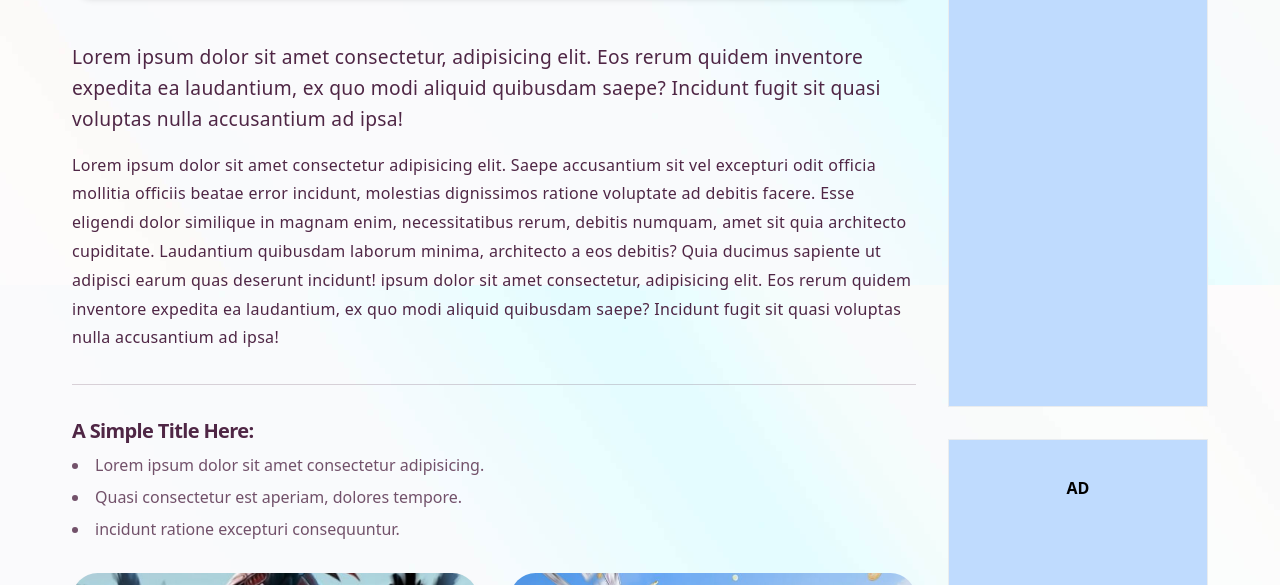
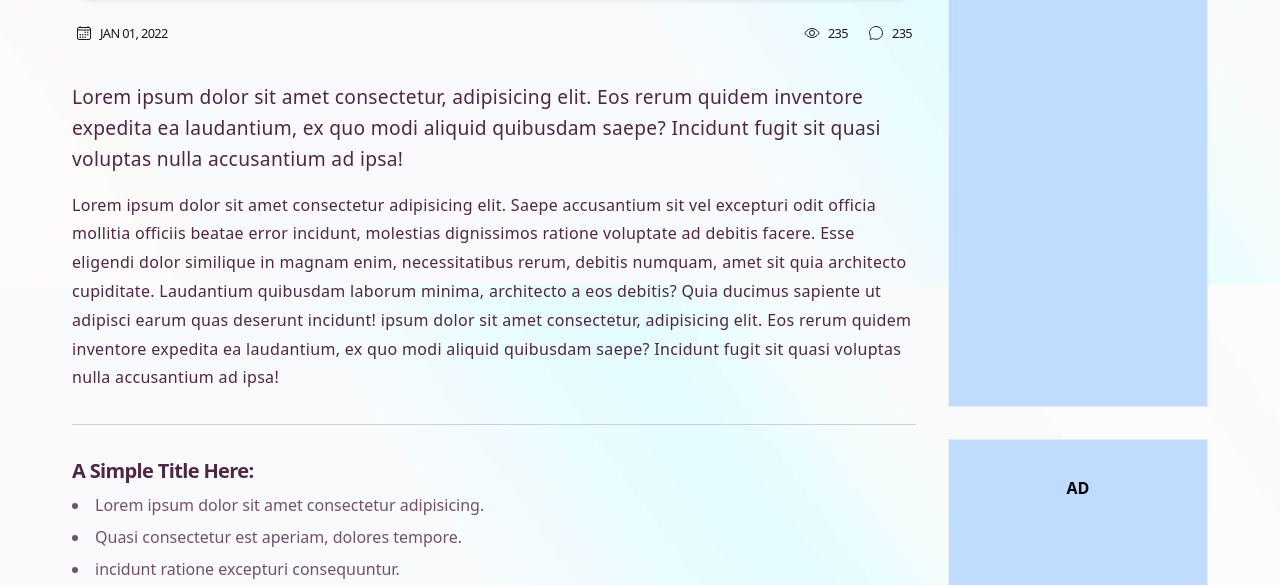
Before and after one commit to RatebHabedy/blogpage, a website: page build/single-post.html in a window 1280 px wide. Shown: the part 515-1100 px from the top of the page. Drawn offline with nearby package versions, Linux system fonts and the light colour scheme.

Commit message:
Published Date Comments and Views added in HTML file

```diff
--- a/build/single-post.html
+++ b/build/single-post.html
@@ -44,9 +44,9 @@
     <!-- page content  -->
     <div class="mt-32">
       <div class="container">
-        <div class="grid grid-cols-4 gap-8 auto-rows-">
+        <div class="grid grid-cols-4 gap-8">
           <div class=" col-span-3">
-            <div class="card card-overlay min-h-96 max-h-96 mb-11">
+            <div class="card card-overlay min-h-96 max-h-96 mb-5">
               <img src="assets/img/blog-02.jpg" class="card-overlay-img" alt="">
               <div class="card-overlay-bg"></div>
               <div class="card-overlay-content text-white">
@@ -60,6 +60,23 @@
                 </h2>
                 </p>
               </div>
+            </div>
+            <div class="flex opacity-90 mb-5 md:mb-8 justify-between px-1">
+              <h6 class="text-sm flex items-center mr-5">
+                <ion-icon class="text-base inline-block mr-2" name="calendar-outline"></ion-icon>
+                JAN 01, 2022
+              </h6>
+              <div class="flex">
+                <h6 class="text-sm flex items-center mr-5">
+                  <ion-icon class="text-base inline-block mr-2" name="eye-outline"></ion-icon>
+                  235
+                </h6>
+                <h6 class="text-sm flex items-center">
+                  <ion-icon class="text-base inline-block mr-2" name="chatbubble-outline"></ion-icon>
+                  235
+                </h6>
+              </div>
+
             </div>
             <p class="text-md">Lorem ipsum dolor sit amet consectetur, adipisicing elit. Eos rerum quidem inventore expedita ea laudantium, ex quo modi aliquid quibusdam saepe? Incidunt fugit sit quasi voluptas nulla accusantium ad ipsa!</p>
             <p class="">Lorem ipsum dolor sit amet consectetur adipisicing elit. Saepe accusantium sit vel excepturi odit officia mollitia officiis beatae error incidunt, molestias dignissimos ratione voluptate ad debitis facere. Esse eligendi dolor similique in magnam enim, necessitatibus rerum, debitis numquam, amet sit quia architecto cupiditate. Laudantium quibusdam laborum minima, architecto a eos debitis? Quia ducimus sapiente ut adipisci earum quas deserunt incidunt! ipsum dolor sit amet consectetur, adipisicing elit. Eos rerum quidem inventore expedita ea laudantium, ex quo modi aliquid quibusdam saepe? Incidunt fugit sit quasi voluptas nulla accusantium ad ipsa!</p>
```
Also changed, not shown: build/assets/css/ruby.css.
